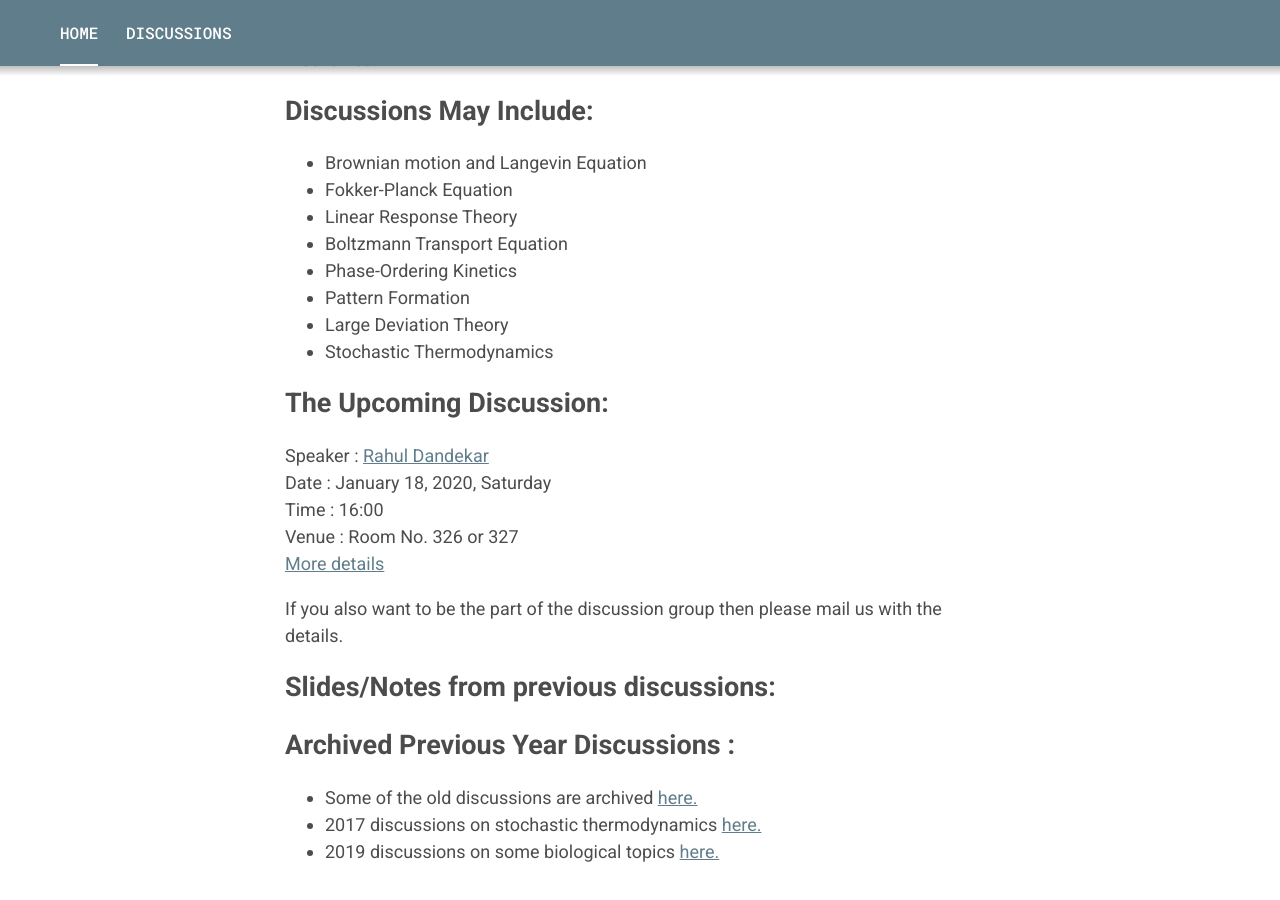
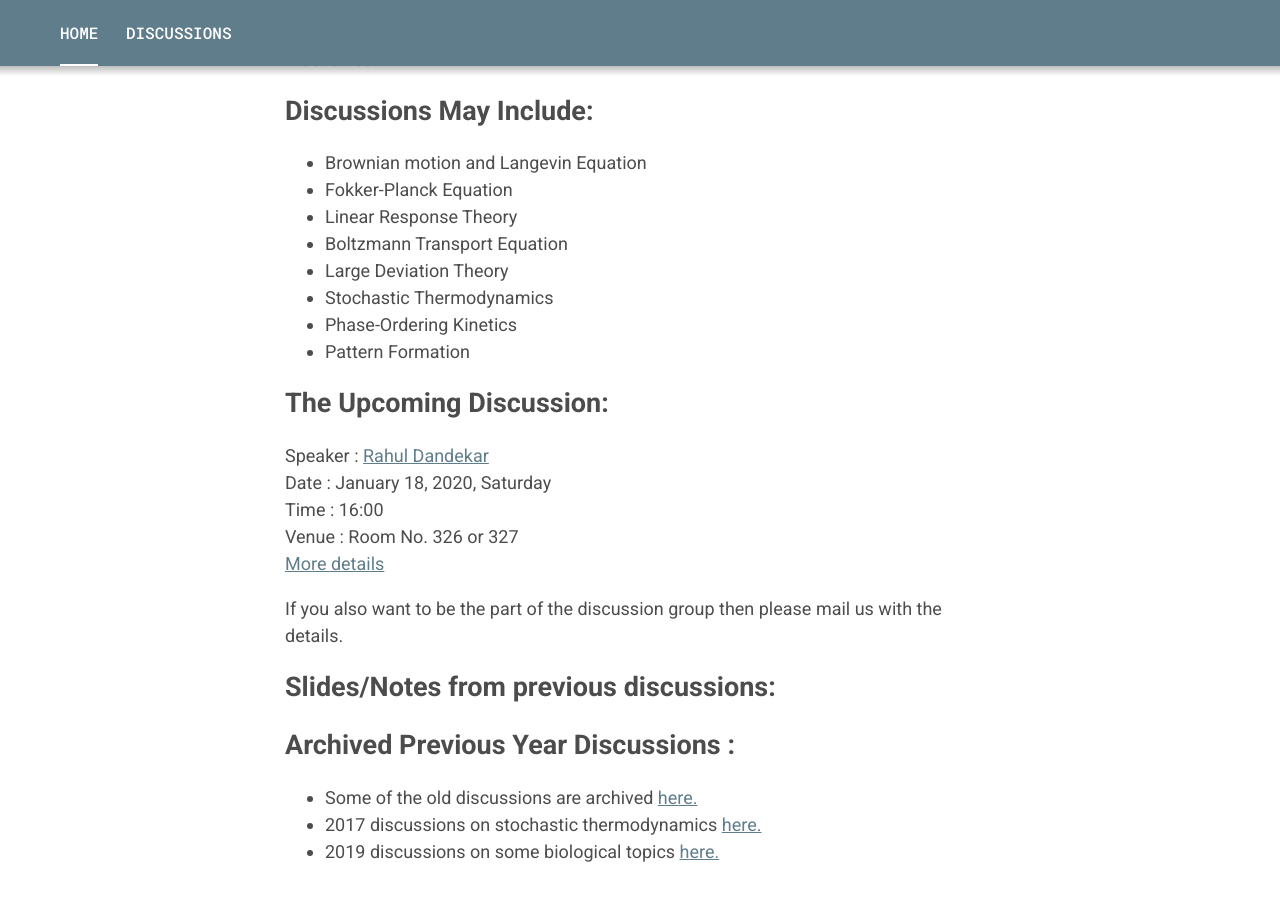
Before and after one commit to vinayphys/discussion2020, a Jekyll site: the page built from index.markdown, in a window 1280 px wide and 900 px high, scrolled down 550 px. Built offline with Jekyll 4.4.1, drawn with Linux system fonts in a browser that asks for light colours.

```diff
--- a/index.markdown
+++ b/index.markdown
@@ -14,10 +14,10 @@ This season will be mainly focused on different aspects of non-equilibrium stati
 * Fokker-Planck Equation
 * Linear Response Theory
 * Boltzmann Transport Equation
+* Large Deviation Theory
+* Stochastic Thermodynamics
 * Phase-Ordering Kinetics
 * Pattern Formation
-* Large Deviation Theory
-* Stochastic Thermodynamics
 
 ## The Upcoming Discussion:
 Speaker :      [Rahul Dandekar](https://www.imsc.res.in/rahul_sunil_dandekar)
```
